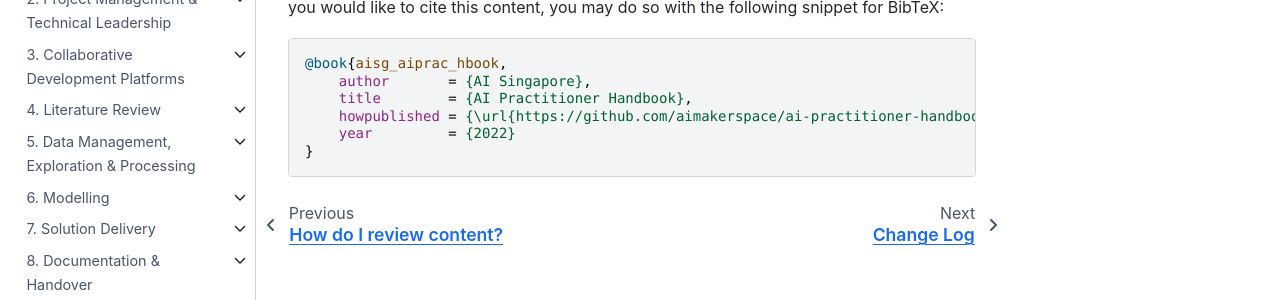
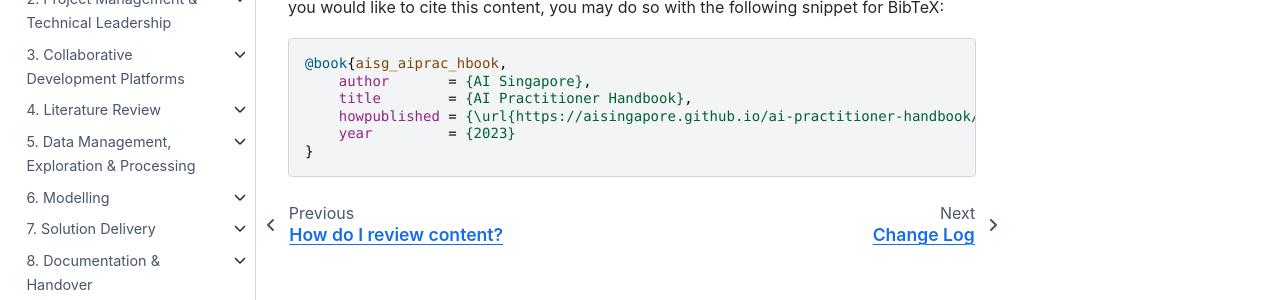
Before and after one commit to aisingapore/ai-practitioner-handbook, a Jupyter Book: the page built from book/cite.md, in a window 1280 px wide. Shown: the part 240-540 px from the top of the page. Built offline with Jupyter Book 1.0.4 settings and Sphinx 7.4.7 and the Sphinx Book theme 1.1.4, drawn with Linux system fonts in a browser that asks for light colours.

Commit message:
Update citations

````diff
--- a/book/cite.md
+++ b/book/cite.md
@@ -9,7 +9,7 @@
 @book{aisg_aiprac_hbook,
     author       = {AI Singapore},
     title        = {AI Practitioner Handbook},
-    howpublished = {\url{https://github.com/aimakerspace/ai-practitioner-handbook}},
-    year         = {2022}
+    howpublished = {\url{https://aisingapore.github.io/ai-practitioner-handbook/}},
+    year         = {2023}
 }
 ```
````
